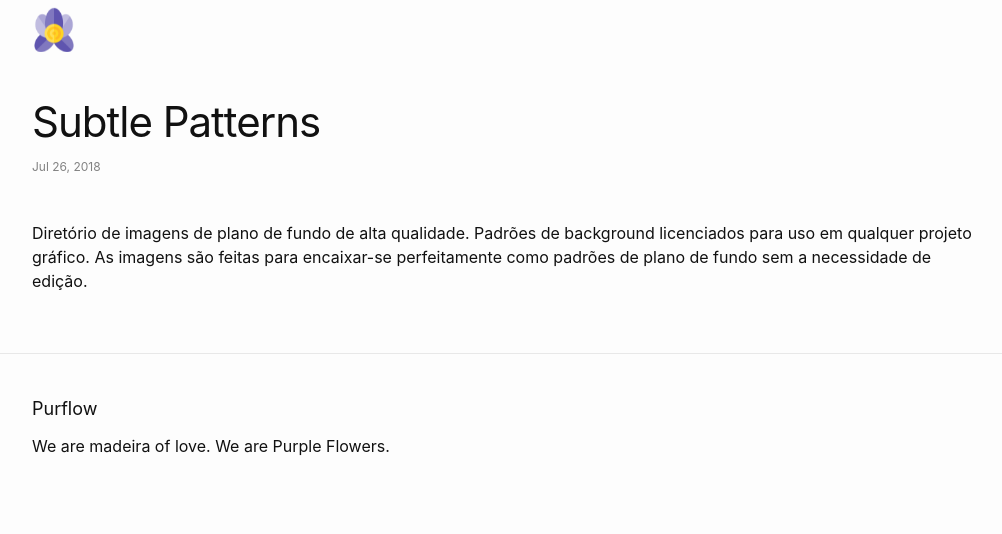
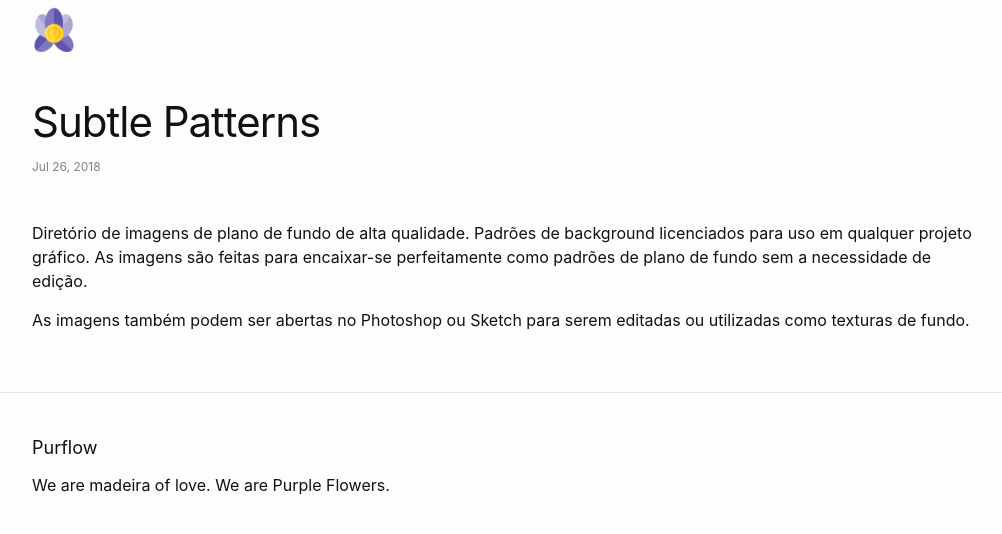
Before and after one commit to PurFlow/purflow.github.io, a Jekyll site: the page built from _posts/2018-07-26-subtle-patterns.markdown, in a window 1280 px wide. Shown: the top 534 px of the page, without its empty margins (138-1140 px from the left). Built offline with Jekyll 4.4.1, drawn with Linux system fonts in a browser that asks for light colours.

Commit message:
Updated Subtle Patterns

```diff
--- a/_posts/2018-07-26-subtle-patterns.markdown
+++ b/_posts/2018-07-26-subtle-patterns.markdown
@@ -3,7 +3,9 @@
 date: 2018-07-26 23:58:00 -03:00
 categories:
 - imagens
-link: https://www.toptal.com/designers/subtlepatterns/
+link: http://subtlepatterns.com/
 ---
 
 Diretório de imagens de plano de fundo de alta qualidade. Padrões de background licenciados para uso em qualquer projeto gráfico. As imagens são feitas para encaixar-se perfeitamente como padrões de plano de fundo sem a necessidade de edição.
+
+As imagens também podem ser abertas no Photoshop ou Sketch para serem editadas ou utilizadas como texturas de fundo.
```
